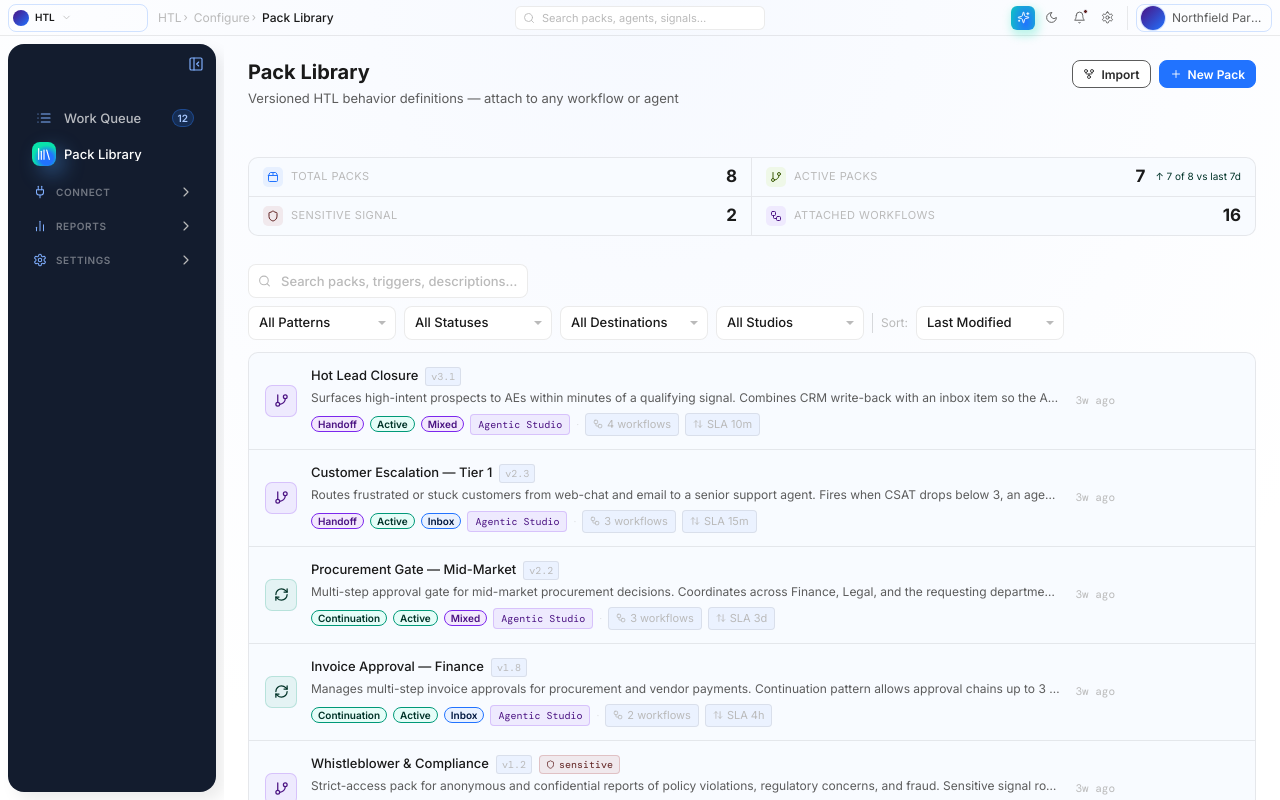
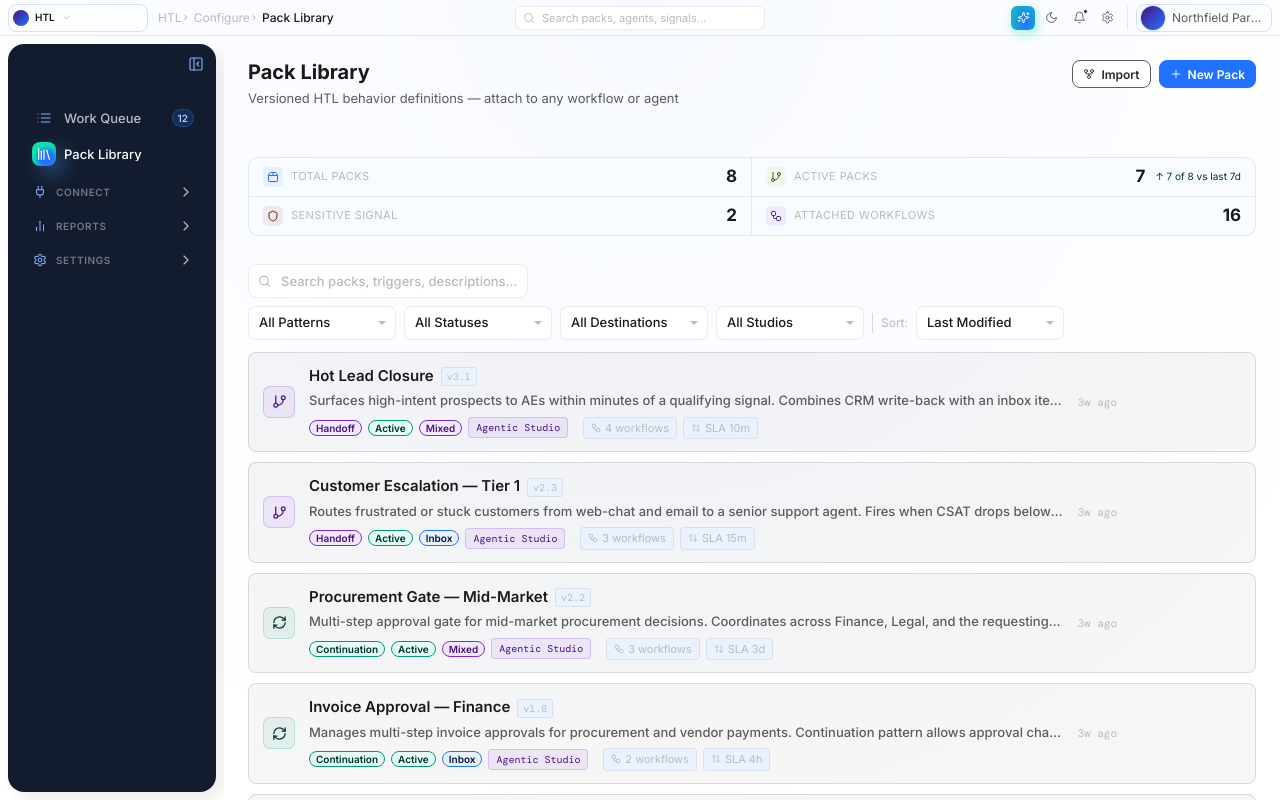
Before and after one commit to lexpaniagua-prod/aims-htl, a React (Vite) app: page /aims-htl/configure/packs in a window 1280 px wide. Built offline with nearby package versions, Linux system fonts and the light colour scheme; a web font is replaced by a local one.

Commit message:
ds for htl

```diff
--- a/src/pages/Destinations.css
+++ b/src/pages/Destinations.css
@@ -109,8 +109,15 @@
   background: var(--bg-row-hover);
 }
 
+/* Card Container semantic pattern — tinted background, no left-accent-line;
+   the row already carries an Error status pill and the red sub-banner
+   below states the actual problem, so this is just an ambient highlight. */
 .ext-row--error {
-  border-left: 3px solid var(--accent-amber, #f59e0b);
+  background: var(--card-red-bg, rgba(224,82,82,0.08));
+}
+.ext-row--error:hover {
+  background: var(--card-red-bg, rgba(224,82,82,0.08));
+  filter: brightness(1.15);
 }
 
 .ext-row-inner {
--- a/src/pages/PackLibrary.css
+++ b/src/pages/PackLibrary.css
@@ -129,21 +129,33 @@
   to   { opacity: 1; transform: translateY(0); }
 }
 
+/* DS Entity List: EntityList always wraps in a CardContainer size="sm" —
+   12px padding, 8px radius, 0.5px border, 12px gap between rows. */
+.pack-list {
+  display: flex;
+  flex-direction: column;
+  gap: 10px;
+}
+
 .pack-row {
   display: flex;
   align-items: center;
   gap: 14px;
-  padding: 13px 16px;
-  border-bottom: 1px solid var(--border);
+  padding: 12px 14px;
+  background: var(--card-default-bg);
+  border: 0.5px solid var(--card-default-border);
+  border-radius: 8px;
   cursor: pointer;
-  transition: background 0.12s;
+  transition: background 0.12s, border-color 0.12s, border-width 0.12s;
   position: relative;
   animation: packRowIn 0.22s ease both;
   animation-delay: var(--row-delay, 0ms);
 }
 
-.pack-row:last-child { border-bottom: none; }
-.pack-row:hover { background: var(--bg-row-hover); }
+.pack-row:hover {
+  border-width: 1px;
+  border-color: var(--border-strong);
+}
 .pack-row:hover .pack-row-actions { opacity: 1; pointer-events: all; }
 
 /* Status-based treatments */
@@ -172,8 +184,8 @@
 }
 
 .pack-row-name {
-  font-size: 13px;
-  font-weight: 500;
+  font-size: 15px;
+  font-weight: 600;
   color: var(--text-primary);
   margin-bottom: 2px;
   white-space: nowrap;
@@ -182,7 +194,8 @@
 }
 
 .pack-row-desc {
-  font-size: 12px;
+  font-size: 13px;
+  font-weight: 500;
   color: var(--text-secondary);
   white-space: nowrap;
   overflow: hidden;
@@ -348,6 +361,9 @@
   padding: 64px 24px;
   gap: 10px;
   text-align: center;
+  background: var(--card-default-bg);
+  border: 0.5px solid var(--card-default-border);
+  border-radius: 8px;
 }
 
 .pl-empty-icon {
--- a/src/pages/PackLibrary.jsx
+++ b/src/pages/PackLibrary.jsx
@@ -439,15 +439,10 @@ export default function PackLibrary() {
         </div>
       )}
 
-      {/* ── Pack list ─────────────────────────────────────────────────────── */}
-      <div
-        style={{
-          background: 'var(--bg-card)',
-          border: '1px solid var(--border)',
-          borderRadius: 10,
-          overflow: 'hidden',
-        }}
-      >
+      {/* ── Pack list — DS Entity List: each row is its own Card Container
+          (size sm), not one continuously-bordered/divided list. ─────────── */}
+      <div className="pack-list">
+
         {filtered.length === 0 ? (
           <div className="pl-empty">
             <div className="pl-empty-icon">
--- a/src/tokens.css
+++ b/src/tokens.css
@@ -206,6 +206,11 @@
   --card-purple-bg:      rgba(168,85,247,0.08);  --card-purple-border:      rgba(168,85,247,0.35);
   --card-lightblue-bg:   rgba(56,189,248,0.08);  --card-lightblue-border:   rgba(56,189,248,0.35);
   --card-lime-bg:        rgba(163,230,53,0.08);  --card-lime-border:        rgba(163,230,53,0.35);
+
+  /* DS Card Container Size-S "default" — the standard shell every Entity
+     List row wraps in (aims-os-design-system: --card-default-bg/border). */
+  --card-default-bg:     rgba(255,255,255,0.1);
+  --card-default-border: rgba(255,255,255,0.15);
 }
 
 [data-theme="light"] {
@@ -366,4 +371,9 @@
   --card-purple-bg:      rgba(147,51,234,0.06);  --card-purple-border:      rgba(147,51,234,0.3);
   --card-lightblue-bg:   rgba(2,132,199,0.06);   --card-lightblue-border:   rgba(2,132,199,0.3);
   --card-lime-bg:        rgba(101,163,13,0.06);  --card-lime-border:        rgba(101,163,13,0.3);
+
+  /* DS Card Container Size-S "default" — the standard shell every Entity
+     List row wraps in. */
+  --card-default-bg:     rgba(0,0,0,0.035);
+  --card-default-border: rgba(0,0,0,0.12);
 }
```
